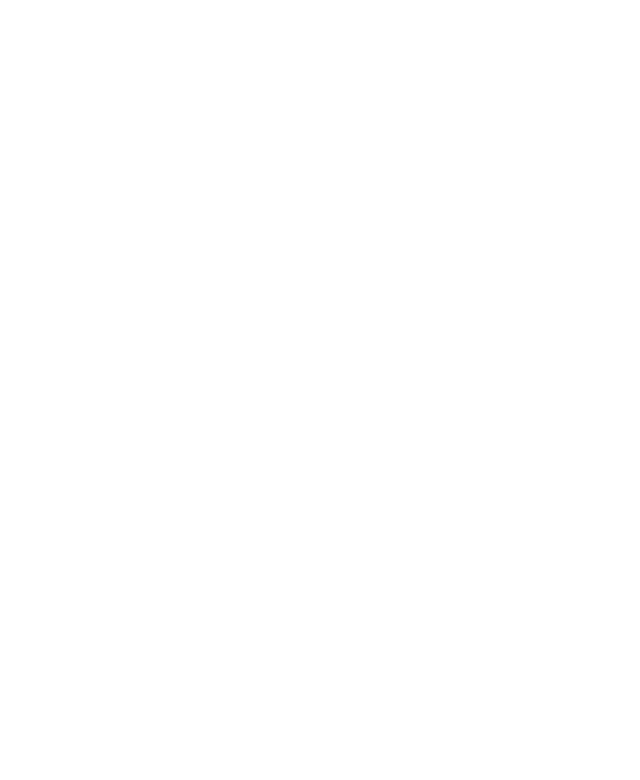
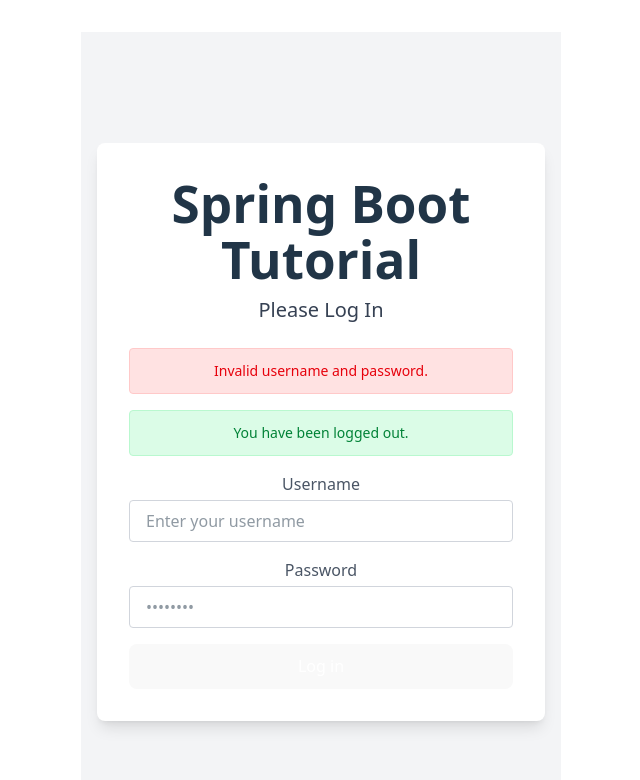
Before and after one commit to vladcomarlau/SpringSecurity-OAuth2-AuthenticationServer, a React (Vite) app in the folder frontend/: page /thymeleaf in a window 1280 px wide. Before the commit this address had no page. Shown: the top 780 px of the page, without its empty margins (319-959 px from the left). Built offline with nearby package versions, Linux system fonts and the light colour scheme; what react-oidc-context would draw is missing.

Commit message:
feat(ui): add css for the custom login of authorization server

```diff
--- a/frontend/src/App.tsx
+++ b/frontend/src/App.tsx
@@ -4,6 +4,7 @@
 import Home from "./pages/Home.tsx";
 import SignoutCallback from "./components/SignoutCallback.tsx";
 import SigninCallback from "./components/SigninCallback.tsx";
+import Thymeleaf from "./components/Thymeleaf.tsx";
 
 function App() {
     return (
@@ -12,6 +13,7 @@
                 <Routes>
                     <Route path="/" element={<Home />} />
                     <Route path="/info" element={<Info />} />
+                    <Route path="/thymeleaf" element={<Thymeleaf />} />
                     <Route path="/signin-callback" element={<SigninCallback />} />
                     <Route path="/signout-callback" element={<SignoutCallback />} />
                 </Routes>
--- /dev/null
+++ b/frontend/src/components/Thymeleaf.tsx
@@ -0,0 +1,53 @@
+export default function Thymeleaf() {
+    return(
+        <div className="bg-gray-100">
+            <div className="flex items-center justify-center min-h-screen px-4">
+                <div className="bg-white w-full max-w-md p-8 rounded-lg shadow-lg">
+
+                    <h1 className="text-2xl font-bold text-center mb-2">Spring Boot Tutorial</h1>
+                    <h2 className="text-xl text-gray-700 text-center mb-6">Please Log In</h2>
+
+                    <div
+                        className="text-red-600 bg-red-100 border border-red-200 p-3 rounded mb-4 text-sm"
+                    >
+                        Invalid username and password.
+                    </div>
+                    <div
+                        className="text-green-700 bg-green-100 border border-green-200 p-3 rounded mb-4 text-sm"
+                    >
+                        You have been logged out.
+                    </div>
+
+                    <form className="space-y-4">
+                        <div>
+                            <label className="block text-gray-600 mb-1">Username</label>
+                            <input
+                                id="username"
+                                name="username"
+                                type="text"
+                                placeholder="Enter your username"
+                                className="w-full px-4 py-2 border border-gray-300 rounded focus:outline-none focus:ring-2 focus:ring-blue-300"
+                            />
+                        </div>
+                        <div>
+                            <label className="block text-gray-600 mb-1">Password</label>
+                            <input
+                                id="password"
+                                name="password"
+                                type="password"
+                                placeholder="••••••••"
+                                className="w-full px-4 py-2 border border-gray-300 rounded focus:outline-none focus:ring-2 focus:ring-blue-300"
+                            />
+                        </div>
+                        <button
+                            type="submit"
+                            className="w-full py-2 bg-blue-500 hover:bg-blue-600 text-white font-semibold rounded transition"
+                        >
+                            Log in
+                        </button>
+                    </form>
+                </div>
+            </div>
+        </div>
+    )
+}
--- a/frontend/src/pages/Profile.tsx
+++ b/frontend/src/pages/Profile.tsx
@@ -1,19 +1,7 @@
-import {useState} from "react";
-import {LogoutButton} from "../components/LogoutButton.tsx";
-import {useIsAuthenticated} from "../components/isAuthenticated.tsx";
-
 export default function Profile() {
-    const [isLoggedIn, setIsLoggedIn] = useState(false);
-    //useIsAuthenticated(setIsLoggedIn);
-
     return(
         <>
             Business Management Profile
-
-            {isLoggedIn &&
-            <>
-                <div><LogoutButton /></div>
-            </>}
         </>
     )
 }
```
Also changed, not shown: 2 other files (tests, documents, lock files or other folders).
